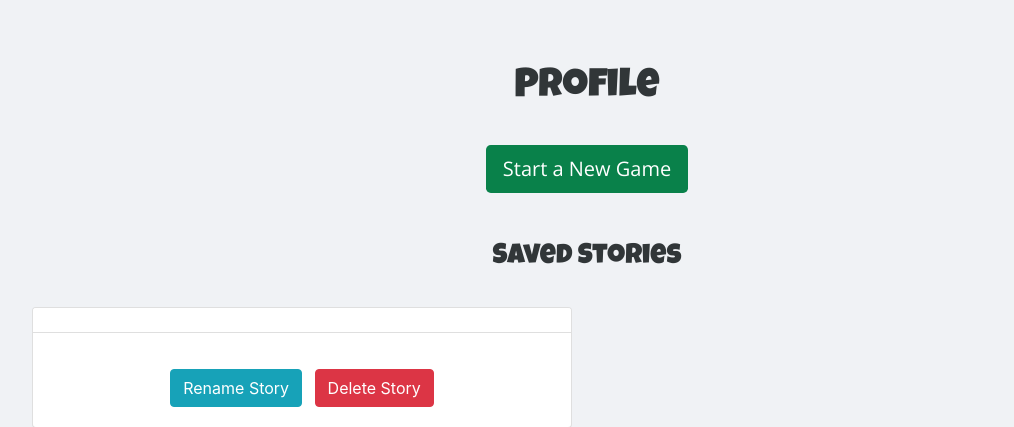
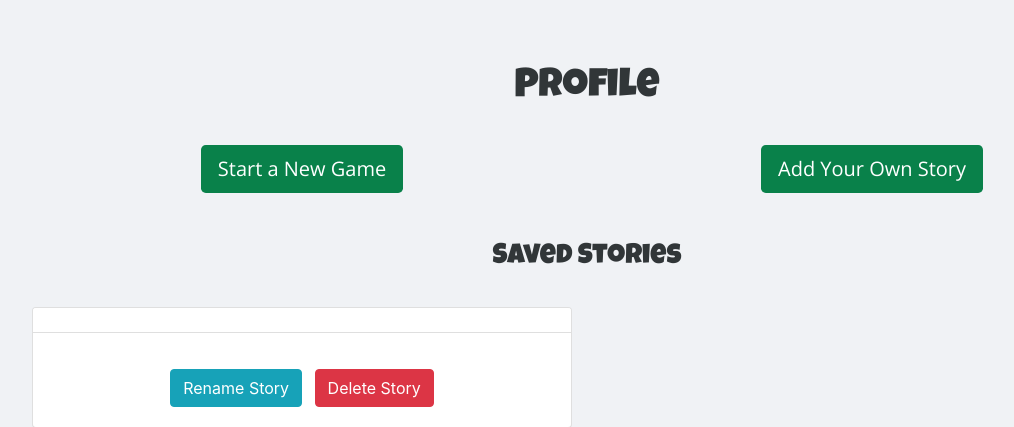
Before and after one commit to vleague2/req.libs, a Node server app: a page that uses views/profile.handlebars in a window 1280 px wide. Shown: the part 56-483 px from the top of the page, without its empty margins (53-1067 px from the left). Run offline with Node 20, Linux system fonts and the light colour scheme; tables that the repository leaves empty hold one stand-in row (values such as "Sample post"); some libraries are stand-ins or nearby versions.

Commit message:
Added user story button

```diff
--- a/views/profile.handlebars
+++ b/views/profile.handlebars
@@ -13,10 +13,15 @@
     </div>
   </div>
 
-  <div class="row justify-content-center">
+  <div class="row">
     <div class="col-sm-6 text-center">
       {{!-- play new game --}}
       <a href="/start/{{username}}" class="title btn btn-lg greenBtn">Start a New Game</a>
+    </div>
+
+    <div class="col-sm-6 text-center">
+      {{!-- play new game --}}
+      <a href="/create/{{username}}" class="title btn btn-lg greenBtn">Add Your Own Story</a>
     </div>
   </div>
 
```
Also changed, not shown: public/js/placeholder.txt (deleted), views/userCreated.handlebars (line endings or trailing spaces).
